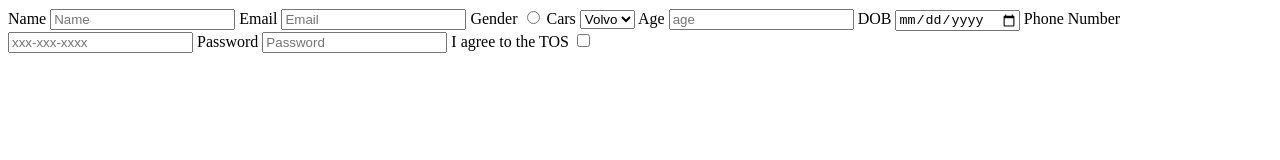
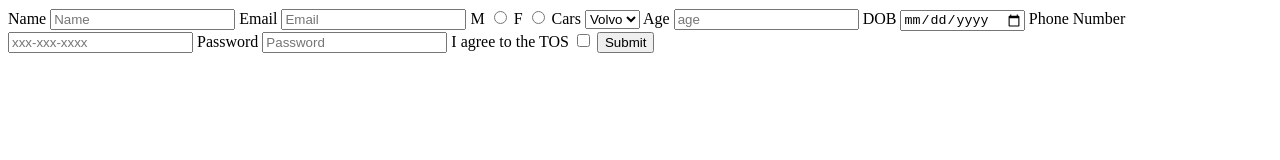
Before and after one commit to acciojob/signup-form-car-pavan0000, a website: page main.html in a window 1280 px wide. Drawn offline with Linux system fonts and the light colour scheme.

Commit message:
created a submission

```diff
--- a/main.html
+++ b/main.html
@@ -15,8 +15,10 @@
 		<label for="email">Email</labal>
 		<input type="email" id="email" placeholder="Email" required>
 
-		<label for="gender_m, gender_f">Gender</labal>
-		<input type="radio" id="gender_m, gender_f"  required>
+		<label for="gender_m">M</labal>
+		<input type="radio" id="gender_m" name="Gender" required>
+			<label for="gender_f">F</labal>
+		<input type="radio" id="gender_F" name="Gender" required>
 
 		<label for="cars">Cars</labal>
 		<select id="cars">
@@ -38,6 +40,7 @@
 		<input type="password" id="password" placeholder="Password" required>
 		<label for="tos">I agree to the TOS</labal>
 		<input type="checkbox" id="tos" required>
+			<button type="submit">Submit</button>
 	</form>
 	<script type="text/javascript" src="./script.js">
 </script>
```
